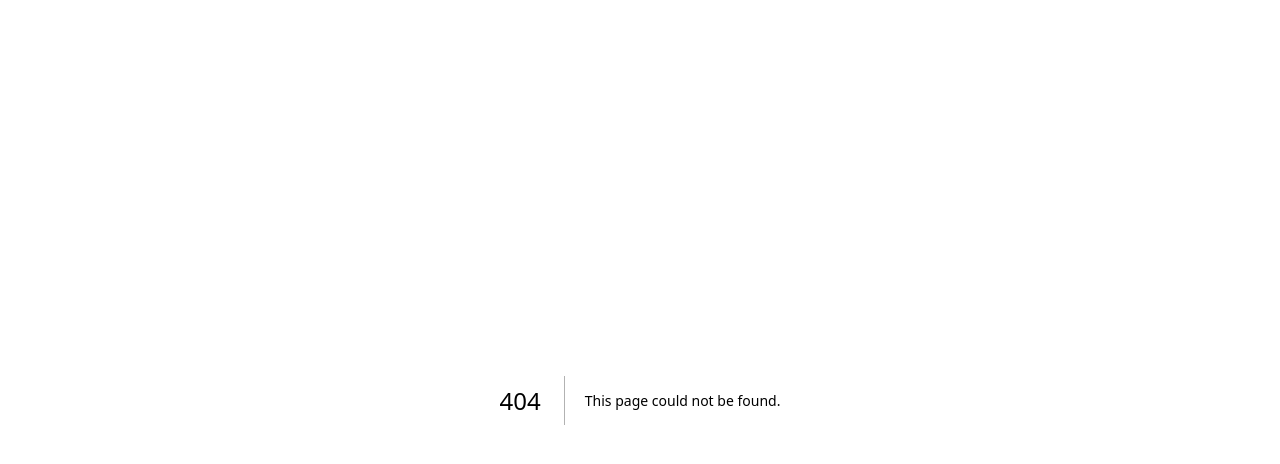
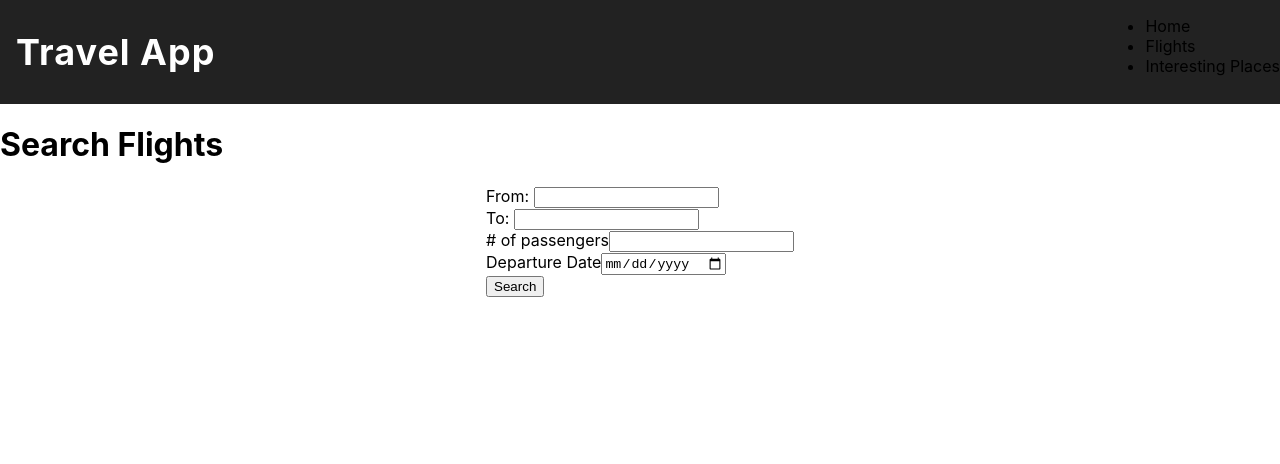
Before and after one commit to mbx33/travel-app-next, a Next.js app: page /flights in a window 1280 px wide. Before the commit this address had no page. Shown: the top 464 px of the page. Built offline with nearby package versions, Linux system fonts and the light colour scheme.

Commit message:
seperating flight, and pois search, adding Navbar component

```diff
--- /dev/null
+++ b/components/navbar/Navbar.jsx
@@ -0,0 +1,27 @@
+import React from 'react';
+import Link from 'next/link';
+
+import styles from './Navbar.module.css';
+
+const Navbar = () => {
+	return (
+		<nav className={styles.navbar}>
+			<div className={styles.logo}>
+				<h1>Travel App</h1>
+			</div>
+			<ul className={styles.navlinks}>
+				<li>
+					<Link href="/">Home</Link>
+				</li>
+				<li>
+					<Link href="/flights">Flights</Link>
+				</li>
+				<li>
+					<Link href="/pois">Interesting Places</Link>
+				</li>
+			</ul>
+		</nav>
+	);
+};
+
+export default Navbar;
--- /dev/null
+++ b/components/navbar/Navbar.module.css
@@ -0,0 +1,59 @@
+.navbar {
+	display: flex;
+	justify-content: space-between;
+	background: #222;
+	width: 100%;
+}
+
+.navbar .logo {
+	color: #fff;
+	font-size: 1.5rem;
+	font-weight: 700;
+	letter-spacing: 1px;
+	text-decoration: none;
+	margin-left: 1rem;
+}
+
+.navbar .menu {
+	display: flex;
+	flex-direction: row;
+	align-items: center;
+	justify-content: center;
+	list-style: none;
+	margin-right: 1rem;
+}
+
+.navbar .menu .item {
+	margin: 0 0.5rem;
+}
+
+.navbar .menu .item a {
+	color: #fff;
+	text-decoration: none;
+	font-size: 1rem;
+	font-weight: 500;
+	letter-spacing: 1px;
+	padding: 0.5rem 1rem;
+	border-radius: 5px;
+	transition: all 0.3s ease;
+}
+
+.navbar .menu .item a:hover {
+	background: #fff;
+	color: #222;
+}
+
+.navbar .menu .item a.active {
+	background: #fff;
+	color: #222;
+}
+
+.navbar .menu .item a.active:hover {
+	background: #222;
+	color: #fff;
+}
+
+.navbar .menu .item a.active:hover {
+	background: #222;
+	color: #fff;
+}
--- a/package.json
+++ b/package.json
@@ -10,6 +10,7 @@
   },
   "dependencies": {
     "amadeus": "^7.1.0",
+    "axios": "^1.1.3",
     "eslint": "8.27.0",
     "eslint-config-next": "13.0.2",
     "next": "13.0.2",
--- a/pages/_app.js
+++ b/pages/_app.js
@@ -1,4 +1,6 @@
 import '../styles/globals.css'
+
+
 
 function MyApp({ Component, pageProps }) {
   return <Component {...pageProps} />
--- a/pages/api/flights.js
+++ b/pages/api/flights.js
@@ -8,6 +8,8 @@ let amadeus = new Amadeus({
 });
 
 export default async function getFlights(req, res) {
+	const { origin, destination, departureDate, returnDate } = req.body;
+	console.log(origin, destination, departureDate, pax, 'off the req.body');
 	await amadeus.shopping.flightOffersSearch
 		.get({
 			originLocationCode: 'SLC',
@@ -17,7 +19,7 @@ export default async function getFlights(req, res) {
 			max: 3,
 		})
 		.then((response) => {
-			res.status(200).send(response.data);
+			res.status(200).json(response.data);
 		})
 		.catch((responseError) => {
 			console.log(responseError.code, responseError);
--- a/pages/api/pois.js
+++ b/pages/api/pois.js
@@ -16,18 +16,21 @@ export default async function getPois(req, res) {
 	console.log(geoData);
 	const { latitude, longitude } = geoData.data[0];
 
-	await amadeus.referenceData.locations.pointsOfInterest
-		.get({
-			latitude,
-			longitude,
-		})
-		.then((response) => {
-			// console.log(response.data);
-			res.status(200).send(response.data);
-		})
-		.catch((responseError) => {
-			console.log(responseError.code, responseError);
-		});
+	console.log(latitude, longitude);
+
+	// comment back in when ready to make requests to the api
+	// await amadeus.referenceData.locations.pointsOfInterest
+	// 	.get({
+	// 		latitude,
+	// 		longitude,
+	// 	})
+	// 	.then((response) => {
+	// 		// console.log(response.data);
+	// 		res.status(200).send(response.data);
+	// 	})
+	// 	.catch((responseError) => {
+	// 		console.log(responseError.code, responseError);
+	// 	});
 }
 
 //Cities available in the test API
--- /dev/null
+++ b/pages/flights/index.js
@@ -0,0 +1,77 @@
+import { useState } from 'react';
+
+import styles from '../../styles/Flights.module.css';
+import Navbar from '../../components/navbar/Navbar';
+
+const FlightPage = () => {
+	const [origin, setOrigin] = useState('');
+	const [destination, setDestination] = useState('');
+	const [departureDate, setDepartureDate] = useState('');
+	const [pax, setPax] = useState('');
+	const [flights, setFlights] = useState([]);
+
+	const handleSubmit = (e) => {
+		e.preventDefault();
+		fetch('http://localhost:3000/api/flights', {
+			method: 'POST',
+			headers: {
+				'Content-Type': 'application/json',
+			},
+			body: JSON.stringify({ origin, destination, departureDate, pax }),
+		})
+			.then((res) => res.json())
+			.then((data) => {
+				console.log(data, 'data');
+				// setFlights(data);
+			});
+	};
+
+	return (
+		<div>
+			<Navbar />
+			<h1>Search Flights</h1>
+			<div className={styles.container}>
+				<form onSubmit={handleSubmit}>
+					<div>
+						<label htmlFor="from">From: </label>
+						<input
+							type="text"
+							id="from"
+							value={origin}
+							onChange={(e) => setOrigin(e.target.value)}
+						/>
+					</div>
+					<div>
+						<label htmlFor="to">To: </label>
+						<input
+							type="text"
+							id="to"
+							value={destination}
+							onChange={(e) => setDestination(e.target.value)}
+						/>
+					</div>
+					<div>
+						<label htmlFor="pax"># of passengers</label>
+						<input
+							type="number"
+							id="pax"
+							onChange={(e) => setPax(e.target.value)}
+						/>
+					</div>
+					<div>
+						<label htmlFor="date">Departure Date</label>
+						<input
+							type="date"
+							id="date"
+							value={departureDate}
+							onChange={(e) => setDepartureDate(e.target.value)}
+						/>
+					</div>
+					<button type="submit">Search</button>
+				</form>
+			</div>
+		</div>
+	);
+};
+
+export default FlightPage;
--- /dev/null
+++ b/styles/Flights.module.css
@@ -0,0 +1,6 @@
+.container {
+	display: flex;
+	flex-direction: column;
+	align-items: center;
+	justify-content: center;
+}
```
Also changed, not shown: pages/index.js (+7 -54 lines), pages/pois/index.js (added, +68 -0 lines), 1 other file (tests, documents, lock files or other folders).
